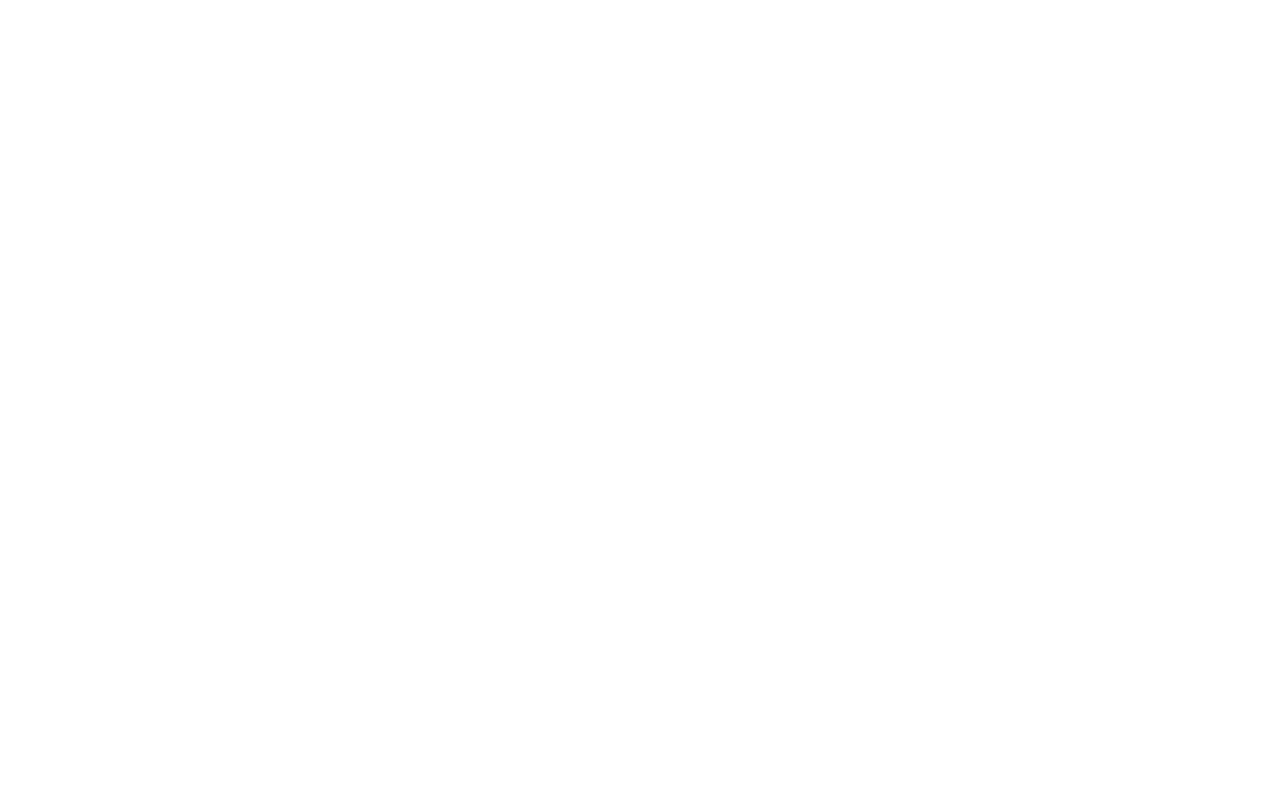
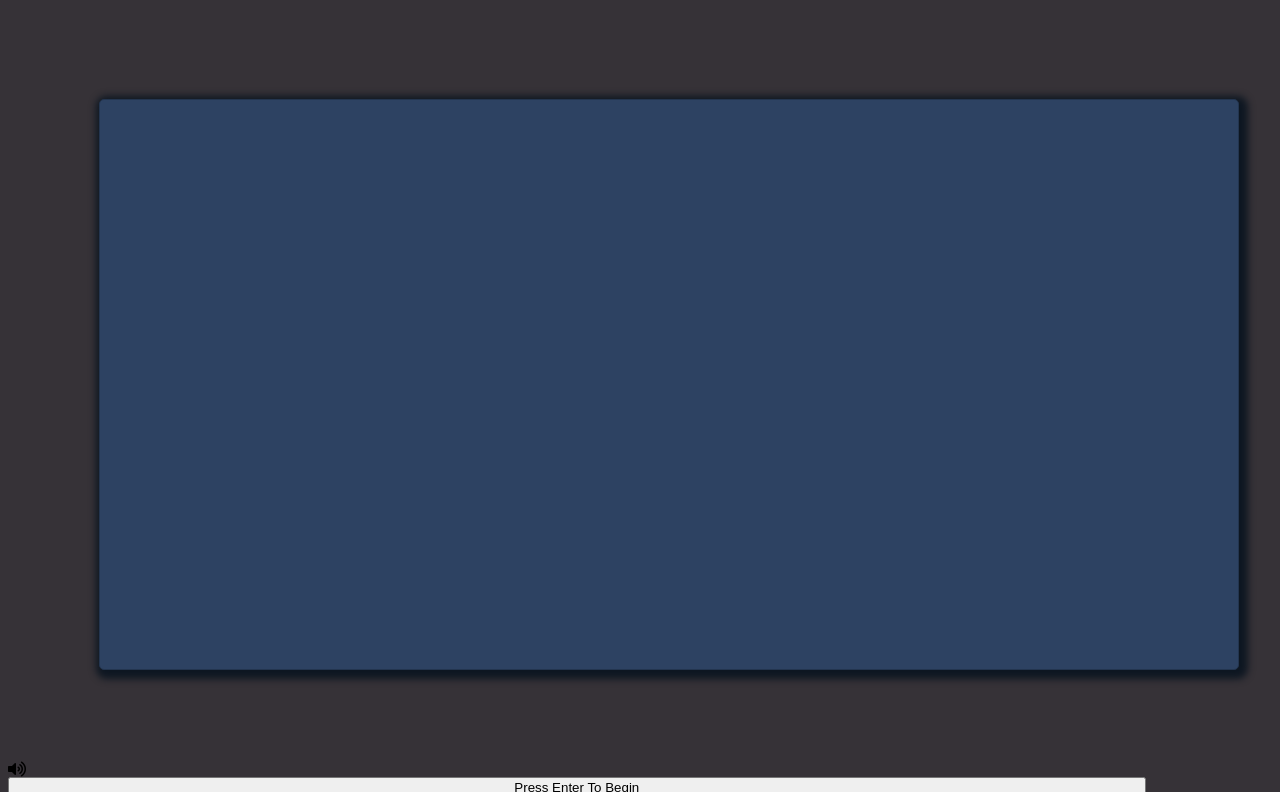
Before and after one commit to muhammedimtiyaz/the-end-of-snake, a website built with webpack: page index.html in a window 1280 px wide. Shown: the top 792 px of the page. Built offline with nearby package versions, Linux system fonts and the light colour scheme.

Commit message:
create canvas, add button, add contact links

```diff
--- a/app/assets/stylesheets/main.css
+++ b/app/assets/stylesheets/main.css
@@ -0,0 +1,45 @@
+/* font-family: 'Permanent Marker', cursive;
+font-family: 'Merienda', cursive; */
+
+body {
+  background-color: #363237;
+  display: flex;
+  flex-direction: column;
+}
+
+.canvas {
+  width: 100%;
+  /* height: 70%; */
+  margin: 8% 8%;
+  background-color: #2D4262;
+  border: 1px solid rgb(35, 53, 79);
+  border-radius: 5px;
+  -webkit-box-shadow: 3px 3px 7px 6px rgb(14, 23, 34);  /* Safari 3-4, iOS 4.0.2 - 4.2, Android 2.3+ */
+  -moz-box-shadow:    3px 3px 7px 6px rgb(14, 23, 34);  /* Firefox 3.5 - 3.6 */
+  box-shadow:         3px 3px 7px 6px rgb(14, 23, 34); /* Opera 10.5, IE 9, Firefox 4+, Chrome 6+, iOS 5 */
+}
+
+.content {
+  display: flex;
+  position: relative;
+  flex-direction: column;
+  width: 90%;
+  height: 70%;
+}
+
+.header {
+  position: absolute;
+  left: 25%;
+  top: -5px;
+  opacity: 0;
+  font-family: 'Merienda', cursive;
+}
+
+.sub-header {
+  position: absolute;
+  top: 0;
+  left: calc(50% - 171.5px);
+  height: 100px;
+  width: auto;
+  display: none;
+}
--- /dev/null
+++ b/app/assets/stylesheets/reset.css
@@ -0,0 +1,46 @@
+html, body, header, nav, h1, a,
+ul, li, strong, main, button, i,
+section, img, div, h2, p, form,
+fieldset, label, input, textarea,
+span, article, footer, time, small {
+  margin: 0;
+  padding: 0;
+  border: 0;
+  outline: 0;
+  font: inherit;
+  color: inherit;
+  text-align: inherit;
+  text-decoration: inherit;
+  vertical-align: inherit;
+  box-sizing: inherit;
+  background: transparent;
+}
+
+ul {
+  list-style: none;
+}
+
+img {
+  display: block;
+  width: 100%;
+  height: auto;
+}
+
+input[type="password"],
+input[type="email"],
+input[type="text"],
+input[type="submit"],
+textarea,
+button {
+  /*
+  Get rid of native styling. Read more here:
+  http://css-tricks.com/almanac/properties/a/appearance/
+  */
+  -webkit-appearance: none;
+  -moz-appearance: none;
+}
+
+button,
+input[type="submit"] {
+  cursor: pointer;
+}
--- a/index.html
+++ b/index.html
@@ -5,9 +5,24 @@
     <meta name="viewport" content="width=device-width, initial-scale=1.0">
     <meta http-equiv="X-UA-Compatible" content="ie=edge">
     <link rel="stylesheet" href="app/assets/stylesheets/main.css" type="text/css">
+    <link href="https://fonts.googleapis.com/css?family=Merienda|Permanent+Marker" rel="stylesheet">
+    <link rel="stylesheet" href="https://use.fontawesome.com/releases/v5.7.1/css/all.css" integrity="sha384-fnmOCqbTlWIlj8LyTjo7mOUStjsKC4pOpQbqyi7RrhN7udi9RwhKkMHpvLbHG9Sr" crossorigin="anonymous">
     <title>The End of Snake</title>
   </head>
   <body>
-
+    <script src="app/assets/javascripts/bundle.js" type="text/javascript"></script>
+    <div class="content">
+      <canvas class="canvas"></canvas>
+      <i class="fas fa-volume-up"></i>
+      <button class="start-button">Press Enter To Begin</button>
+      <!-- <img src="app/assets/images/title.png" alt="the-end-of-snake" class="header"> -->
+      <h1 class="header">The End of Snake</h1>
+      <h1 class="sub-header">The End of Snake</h1>
+      <!-- <img src="app/assets/images/title.png" alt="the-end-of-snake" class="sub-header"> -->
+    </div>
+    <footer class="footer-links">
+      <a href="https://github.com/muhammedimtiyaz"><i class="fab fa-github"></i>Github</a>
+      <a href="https://www.linkedin.com/in/muhammed-imtiyaz/"><i class="fab fa-linkedin"></i>LinkedIn</a>
+    </footer>
   </body>
 </html>
--- /dev/null
+++ b/lib/player.js
@@ -0,0 +1,3 @@
+class Player {
+  constructor()
+}
```
Also changed, not shown: app/assets/images/title.png (added). Lines whose indentation alone changed are shown as unchanged.
